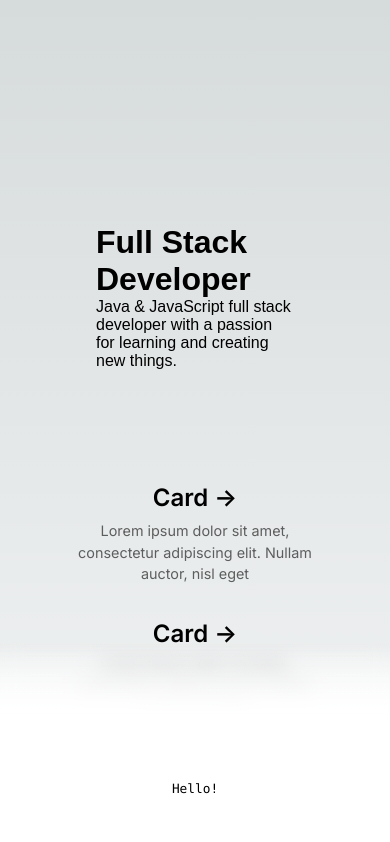
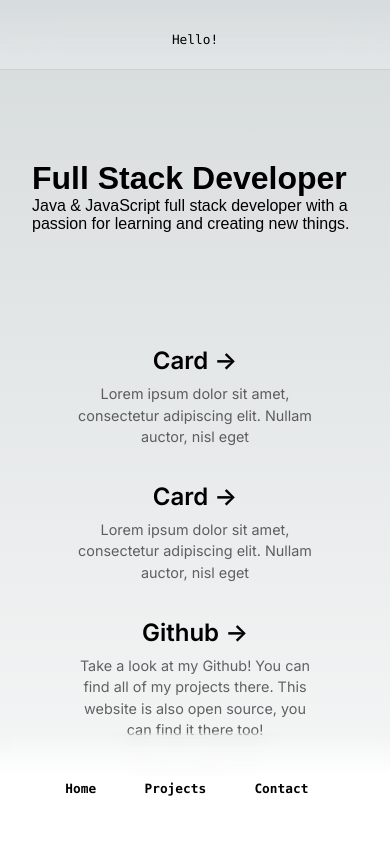
Before and after one commit to lukassobotik/personal-website, a Next.js app: page / in a window 390 px wide. Shown: the top 842 px of the page. Built offline with nearby package versions, Linux system fonts and the light colour scheme.

Commit message:
Mobile Scaling

```diff
--- a/pages/index.tsx
+++ b/pages/index.tsx
@@ -1,8 +1,5 @@
-import Head from 'next/head'
-import Image from 'next/image'
-import { Inter } from '@next/font/google'
+import {Inter} from '@next/font/google'
 import styles from '../styles/Home.module.css'
-import Link from "next/link";
 import Navbar from "./navbar";
 
 const inter = Inter({ subsets: ['latin'] })
@@ -42,21 +39,21 @@ export default function Home() {
             </p>
           </a>
 
-          <a href="" className={styles.card}>
+          <a href="https://github.com/PuckyEU" className={styles.card}>
             <h2 className={inter.className}>
-              Card <span>-&gt;</span>
+              Github <span>-&gt;</span>
             </h2>
             <p className={inter.className}>
-              Lorem ipsum dolor sit amet, consectetur adipiscing elit. Nullam auctor, nisl eget
+              Take a look at my Github! You can find all of my projects there. This website is also open source, you can find it there too!
             </p>
           </a>
 
-          <a href="" className={styles.card}>
+          <a href="https://www.linkedin.com/in/lukassobotik/" className={styles.card}>
             <h2 className={inter.className}>
-              Card <span>-&gt;</span>
+              LinkedIn <span>-&gt;</span>
             </h2>
             <p className={inter.className}>
-              Lorem ipsum dolor sit amet, consectetur adipiscing elit. Nullam auctor, nisl eget
+              Here you can find my LinkedIn profile. You can also contact me there.
             </p>
           </a>
         </div>
--- a/pages/navbar.tsx
+++ b/pages/navbar.tsx
@@ -1,10 +1,12 @@
 import styles from "../styles/Home.module.css";
 import Link from "next/link";
-import Image from "next/image";
 
 export default function Navbar() {
     return (
         <div className={styles.description}>
+            <p>
+                Hello!
+            </p>
             <div className={styles.navbar}>
                 <Link href="/" className={styles.navbar_item}>
                     <h4>
@@ -18,15 +20,9 @@ export default function Navbar() {
                 </Link>
                 <Link href="/contact/" className={styles.navbar_item}>
                     <h4>
-                        Contact Me
+                        Contact
                     </h4>
                 </Link>
-            </div>
-            <div>
-                <a
-                    href="https://vercel.com?utm_source=create-next-app&utm_medium=default-template&utm_campaign=create-next-app">
-                    Hello!
-                </a>
             </div>
         </div>
     )
--- a/styles/Home.module.css
+++ b/styles/Home.module.css
@@ -73,7 +73,7 @@
 }
 
 .center {
-  justify-content: center;
+  display: flex;
   align-items: center;
   text-align: left;
   position: relative;
@@ -84,12 +84,13 @@
 }
 
 .centerText {
-  width: 25%;
+  width: 30%;
 }
 
 .navbar {
   display: flex;
   align-items: center;
+  justify-content: end;
   padding: 1rem 0;
   width: 75%;
   top: 0;
@@ -127,8 +128,8 @@
 
 /* Mobile */
 @media (max-width: 700px) {
-  .content {
-    padding: 4rem;
+  .main {
+    padding: 2rem;
   }
 
   .grid {
@@ -152,7 +153,7 @@
 
   .center::before {
     transform: none;
-    height: 300px;
+    height: fit-content;
   }
 
   .description {
@@ -189,10 +190,9 @@
 
   .description div {
     align-items: flex-end;
-    pointer-events: none;
     inset: auto 0 0;
     padding: 2rem;
-    height: 200px;
+    height: fit-content;
     background: linear-gradient(
       to bottom,
       transparent 0%,
@@ -213,6 +213,6 @@
   }
 
   .centerText {
-    width: 50%;
+    width: 75%;
   }
 }
```
